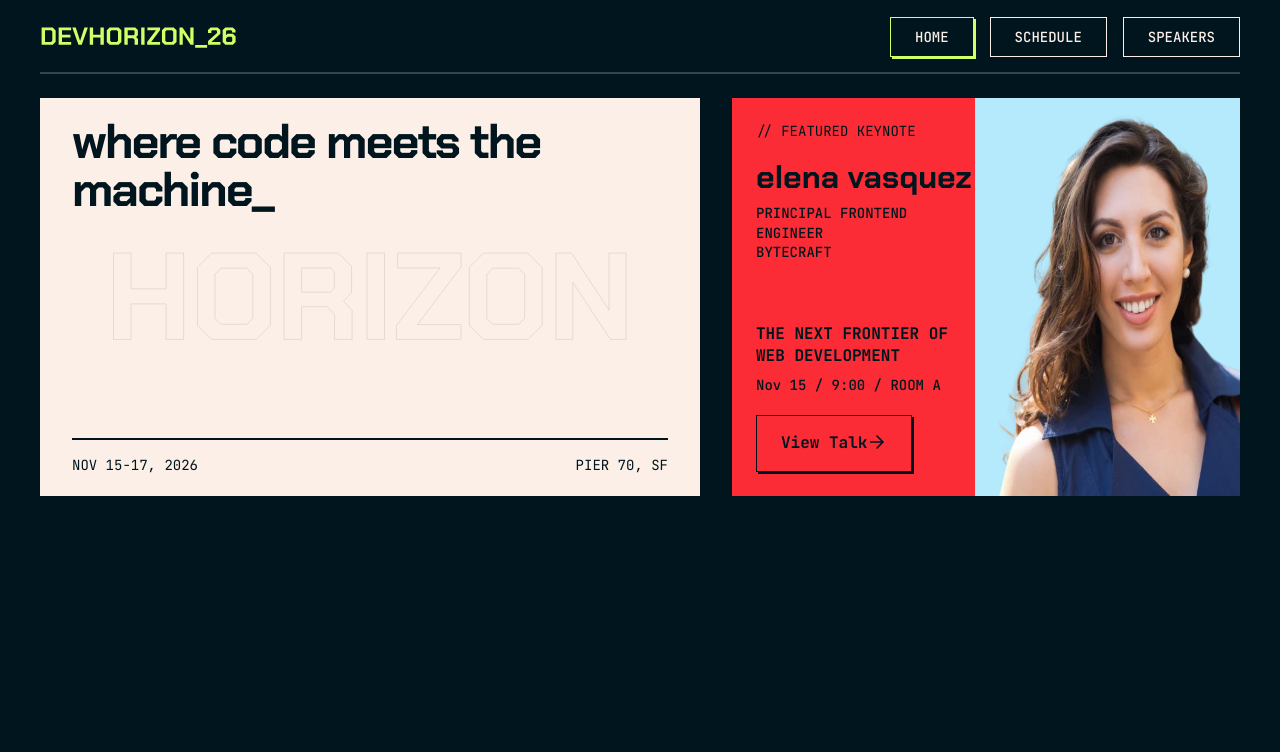
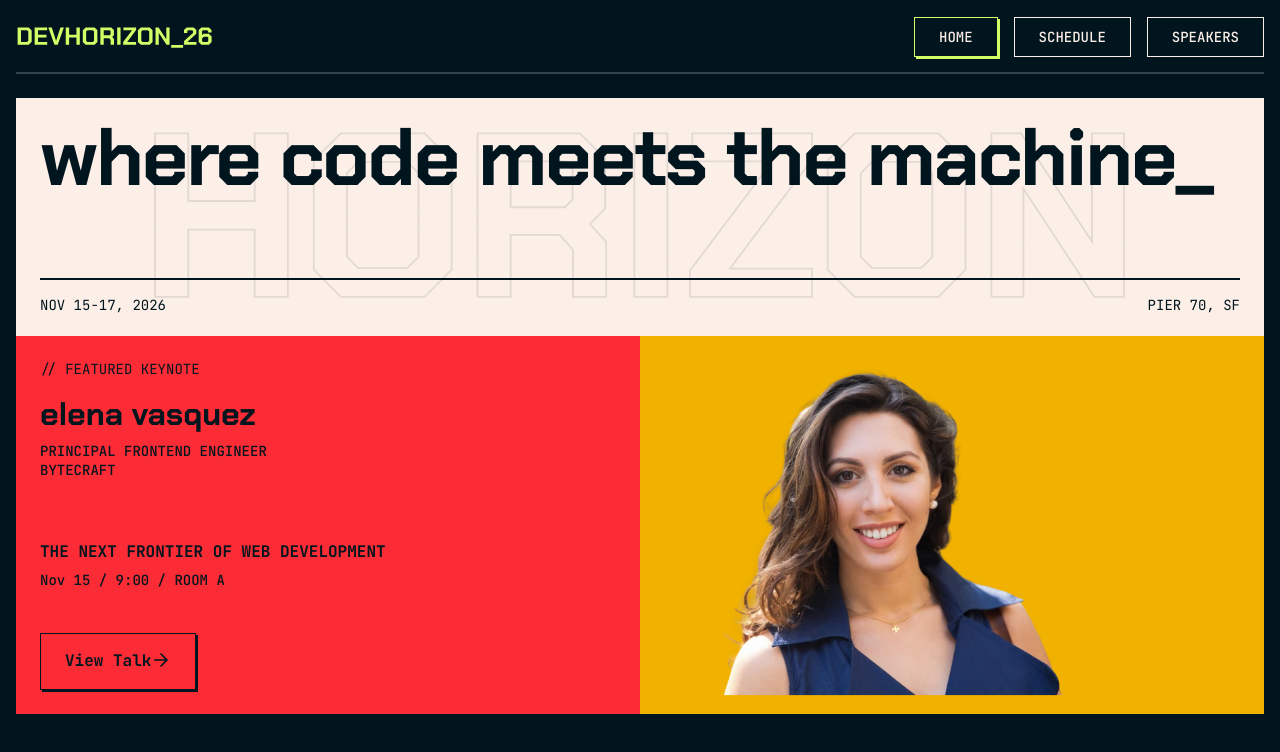
Before and after one commit to conormcfarlane/tech-conference, a Next.js app: page / in a window 1280 px wide. Shown: the top 752 px of the page. Built offline with nearby package versions, Linux system fonts and the light colour scheme.

Commit message:
featured speaker layout issue still ongoing

```diff
--- a/app/components/features/FeaturedSpeaker.tsx
+++ b/app/components/features/FeaturedSpeaker.tsx
@@ -27,8 +27,8 @@ export default function FeaturedSpeaker({ speakers, talks }: FeaturedSpeakerProp
 
 
     return (
-        <section className='grid grid-cols-2 lg:grid-cols-[45%_55%] bg-(--cyan-100) text-(--neutral-900) overflow-visible lg:h-full'>
-            <div className='flex flex-col space-y-5 p-6 lg:pr-0 bg-red-500'>
+        <section className='grid grid-cols-2 min-[1300px]:grid-cols-[45%_55%] bg-(--cyan-100) text-(--neutral-900) overflow-visible min-[1300px]:h-full'>
+            <div className='flex flex-col space-y-5 p-6 min-[1300px]:pr-0 bg-red-500'>
                 <div>
                     <h2 className='text-preset-6 mb-4'>{"// FEATURED KEYNOTE"}</h2>
 
@@ -45,8 +45,8 @@ export default function FeaturedSpeaker({ speakers, talks }: FeaturedSpeakerProp
                     <Image src="/images/icon-arrow-right.svg" width={20} height={20} alt='view more button arrow' />
                 </button>
             </div>
-            <div className='hidden sm:block relative w-[120%] h-full self-end justify-self-end lg:w-[130%]'>
-                <Image fill={true} src={avatarUrl} alt='Speakers Avatar' className=' translate-x-15 ' />
+            <div className='hidden md:flex justify-start  aspect-1.5/1 self-end bg-yellow-500 h-full'>
+                <Image src={avatarUrl} width={481} height={378} alt='Speakers Avatar' className='overflow-visible scale-90' />
             </div>
 
 
--- a/app/components/features/home/Hero.tsx
+++ b/app/components/features/home/Hero.tsx
@@ -2,16 +2,16 @@
 import Image from 'next/image'
 export default function Hero() {
     return (
-        <section aria-label='conference info' className='relative grid grid-rows-[1fr_1fr_auto]  bg-(--neutral-100) p-4 sm:px-6 py-5 lg:px-8'>
+        <section aria-label='conference info' className='relative grid grid-rows-[1fr_1fr_auto] bg-(--neutral-100) p-4 sm:px-6 py-5 min-[1300px]:px-8'>
             <div className='absolute inset-0 flex justify-center items-center'>
                 <Image src="/images/bg-horizon-text.svg" width={277} height={64} alt='horizon decorative text' className='w-4/5' />
             </div>
             <h1 className='text-preset-hero'>where code meets the machine_
 
             </h1>
-            <div aria-hidden='true'></div>{/*Spacer Div */}
+            <div aria-hidden='true'></div> {/*SPACER DIV*/}
 
-            <div className='flex justify-between border-t-2 border-(--neutral-900) pt-4'>
+            <div className='flex justify-between border-t-2 border-(--neutral-900) pt-4 place-self-end w-full'>
                 <p className='text-preset-6 text-(--neutral-900)'>NOV 15-17, 2026</p>
                 <p className='text-preset-6 text-(--neutral-900)'>PIER 70, SF</p>
             </div>
--- a/app/globals.css
+++ b/app/globals.css
@@ -39,7 +39,7 @@
 
   @media(min-width:640px) {
     .text-preset-hero {
-      font-size: 3rem;
+      font-size: 5rem;
     }
   }
 
@@ -152,7 +152,8 @@ body {
   background-color: var(--background-primary);
   color: var(--neutral-100);
 }
-button{
+
+button {
   cursor: pointer;
 }
 
--- a/app/page.tsx
+++ b/app/page.tsx
@@ -10,10 +10,10 @@ export default function Home() {
   const tracks = techConferenceData.tracks;
   const talks = techConferenceData.talks;
   return (
-    <div className="mx-4 lg:mx-10 overflow-hidden">
+    <div className="mx-4 min-[1300px]:mx-10 overflow-hidden">
       <Navbar />
       <main>
-        <div className="lg:grid lg:grid-cols-[55%_45%] lg:gap-8">
+        <div className="min-[1300px]:grid min-[1300px]:grid-cols-[60%_40%] min-[1300px]:gap-8 " >
           <Hero />
           <FeaturedSpeaker speakers={speakers} talks={talks} />
         </div>
```
